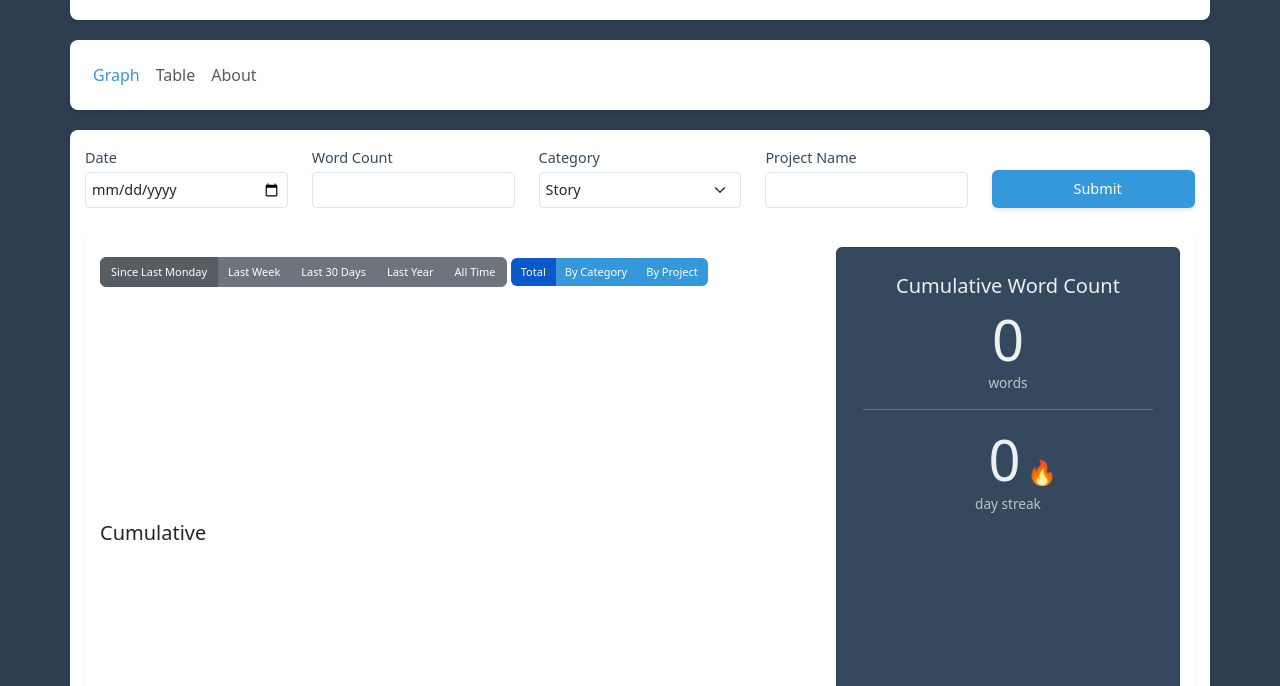
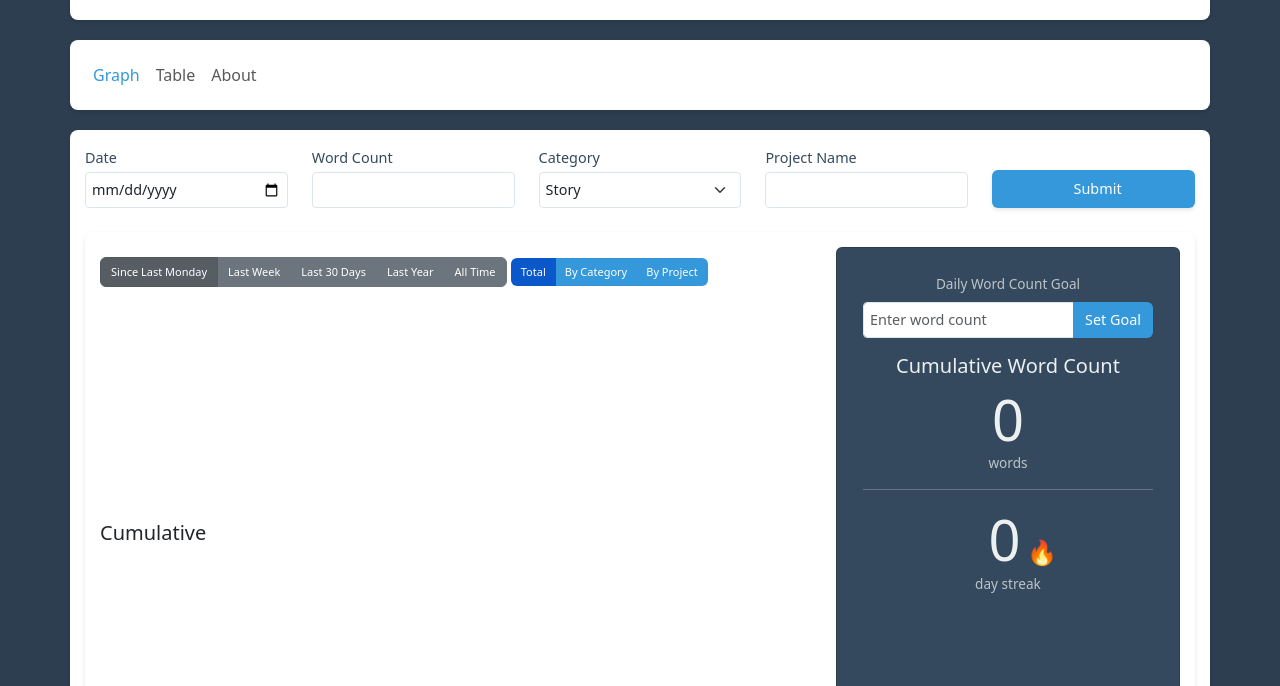
Before and after one commit to katieyang/Writing-Tracker, a website: page public/index.html in a window 1280 px wide. Shown: the part 114-800 px from the top of the page. Drawn offline with nearby package versions, Linux system fonts and the light colour scheme; no server answers; some icons are missing.

Commit message:
Adding goalForm (still not fully finished)

```diff
--- a/public/index.html
+++ b/public/index.html
@@ -214,6 +214,21 @@
           <div class="col-12 col-md-4 mb-4">
             <div class="card w-100 h-100">
               <div class="card-body text-center">
+                <form id="goalForm" class="mb-3">
+                  <div class="form-group">
+                    <label for="dailyGoal" class="text-muted">Daily Word Count Goal</label>
+                    <div class="input-group">
+                      <input
+                        type="number"
+                        class="form-control"
+                        id="dailyGoal"
+                        placeholder="Enter word count"
+                        min="1"
+                      >
+                      <button type="submit" class="btn btn-primary dailyGoal">Set Goal</button>
+                    </div>
+                  </div>
+                </form>
                 <h5 class="card-title">Cumulative Word Count</h5>
                 <p class="card-text">
                   <span id="cumulativeCount" class="display-4">0</span>
--- a/public/js/index.js
+++ b/public/js/index.js
@@ -468,6 +468,16 @@ $(document).ready(function () {
     console.log(selectedAggregation);
   });
 
+  // Handle daily goal form submission
+  $("#goalForm").on("submit", function (event) {
+    event.preventDefault();
+    const dailyGoal = $("#dailyGoal").val();
+
+    // store in cookie and update?
+    console.log(dailyGoal);
+    // updateGoal();
+  });
+
   // Initial chart load with "lastmonday" as the default value
   updateChart("lastmonday", selectedAggregation);
 
```
